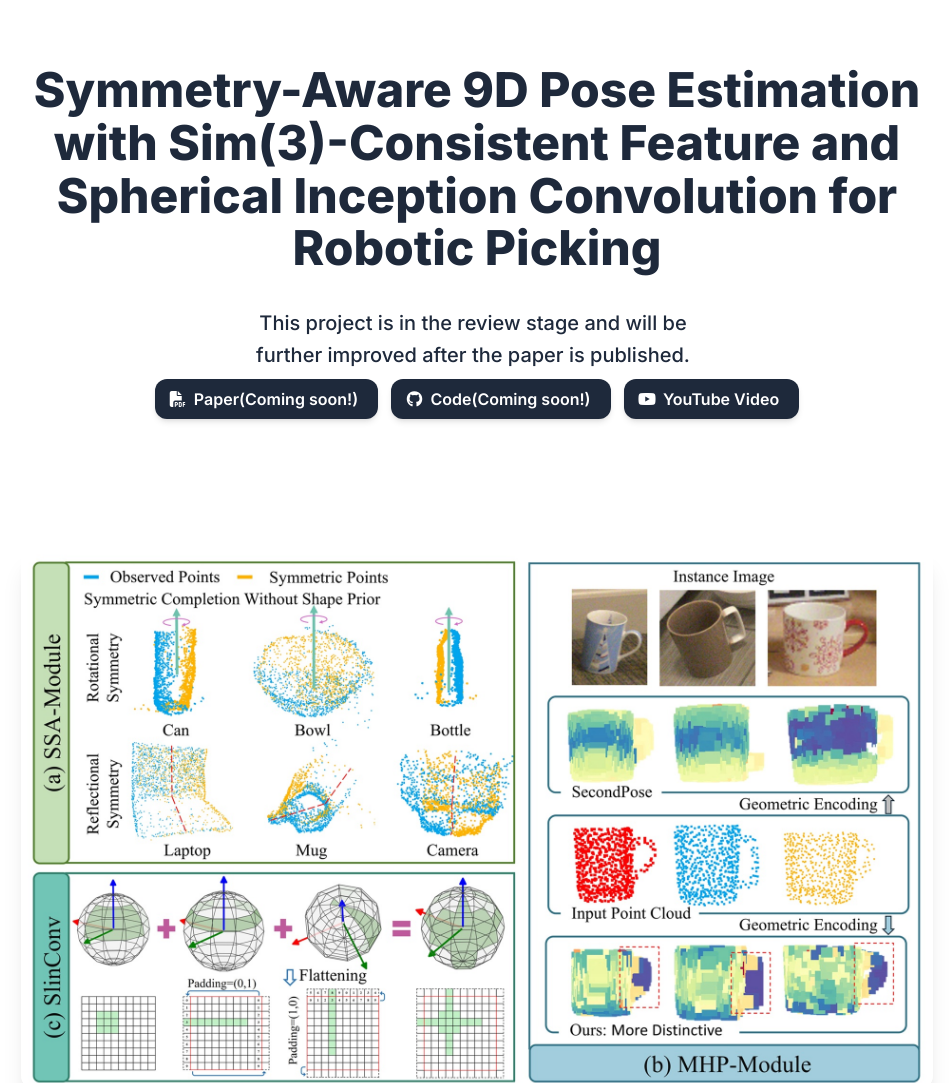
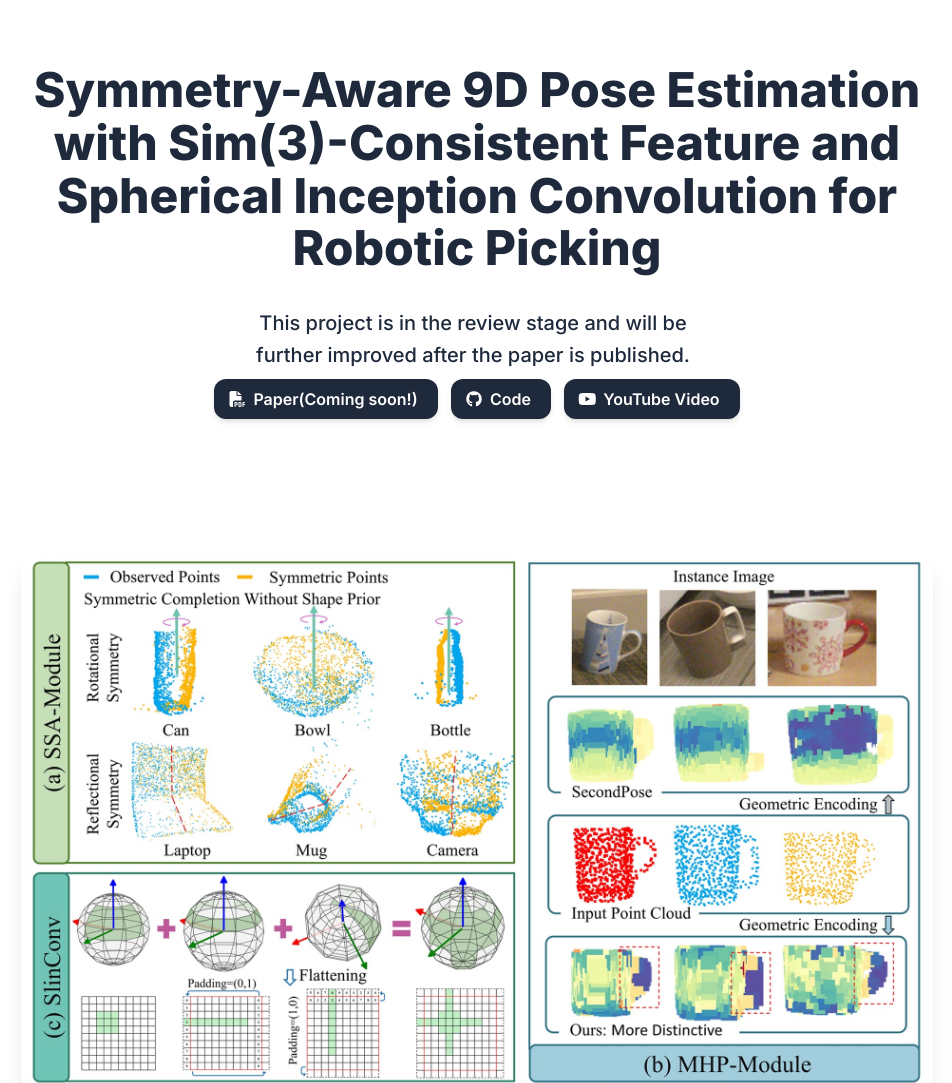
Before and after one commit to PANFEI-CHENG/PANFEI-CHENG.github.io, a plain HTML site: page SSH-Pose/index.html in a window 1280 px wide. Shown: the top 1083 px of the page, without its empty margins (163-1115 px from the left). Drawn offline with nearby package versions, Linux system fonts and the light colour scheme; some icons are missing.

Commit message:
Update GitHub link text from 'Code(Coming soon!)' to 'Code'

```diff
--- a/SSH-Pose/index.html
+++ b/SSH-Pose/index.html
@@ -218,7 +218,7 @@
                   <span class="icon">
                     <i class="fab fa-github"></i>
                   </span>
-                  <span>Code(Coming soon!)</span>
+                  <span>Code</span>
                 </a>
               </span>
 
```
